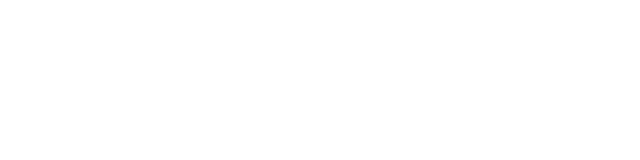
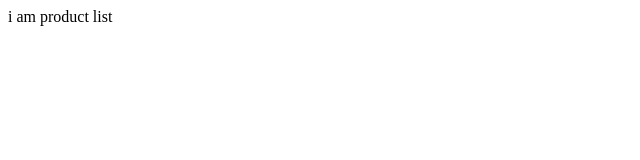
Before and after one commit to prasadnwi/Cloud-Express, a React (Create React App) app in the folder cloud-express/: page / in a window 1280 px wide. Shown: the top 160 px of the page, without its empty margins (0-640 px from the left). Built offline with nearby package versions, Linux system fonts and the light colour scheme.

Commit message:
configured initial libraries. react-router-dom react-redux history

```diff
--- a/cloud-express/package.json
+++ b/cloud-express/package.json
@@ -3,8 +3,11 @@
   "version": "0.1.0",
   "private": true,
   "dependencies": {
+    "history": "^4.9.0",
     "react": "^16.9.0",
     "react-dom": "^16.9.0",
+    "react-redux": "^7.1.0",
+    "react-router-dom": "^5.0.1",
     "react-scripts": "3.1.1"
   },
   "scripts": {
--- a/cloud-express/src/App.js
+++ b/cloud-express/src/App.js
@@ -1,11 +1,27 @@
 import React from 'react';
-import { createStore } from 'redux';
+import { Router, Route, Switch} from "react-router-dom";
+import configureStore from './app/stores/store';
+import {Provider} from 'react-redux';
+import { createBrowserHistory } from 'history';
+
+//Containers
+import ProductList from './app/containers/productsList/ProductList';
+
+const store = configureStore;
+const browserHistory = createBrowserHistory();
 
 function App() {
   return (
-    <div className="App">
+  <Provider store={store}>
+    <Router history={browserHistory}>
+        <div>
+          <Switch>
+              <Route exact path = "/" component={ProductList} />
+          </Switch>
+        </div>
+    </Router>
 
-    </div>
+  </Provider>
   );
 }
 
--- /dev/null
+++ b/cloud-express/src/app/containers/productsList/ProductList.js
@@ -0,0 +1,13 @@
+import React, {Component} from 'react';
+
+class ProductList extends Component {
+    render() {
+        return (
+            <div>
+                i am product list
+            </div>
+        );
+    }
+}
+
+export default ProductList;
--- /dev/null
+++ b/cloud-express/src/app/reducers/index.js
@@ -0,0 +1,5 @@
+import {combineReducers} from 'redux';
+
+const rootReducer = combineReducers({});
+
+export default rootReducer;
--- /dev/null
+++ b/cloud-express/src/app/stores/store.js
@@ -0,0 +1,6 @@
+import {createStore} from 'redux';
+import rootReducer from "../reducers";
+
+const configureStore = createStore(rootReducer);
+
+export default configureStore;
```
Also changed, not shown: cloud-express/src/app/store/store.js (deleted, +0 -7 lines), cloud-express/public/manifest.json, 1 other file (tests, documents, lock files or other folders).
